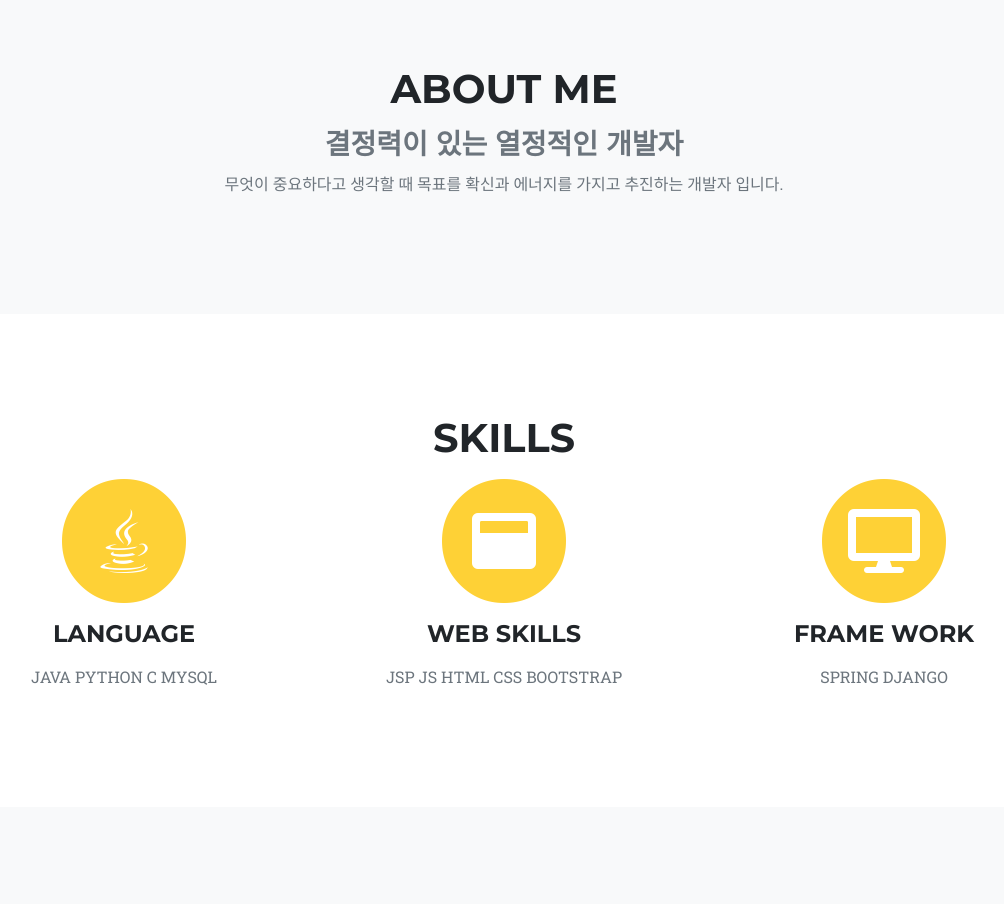
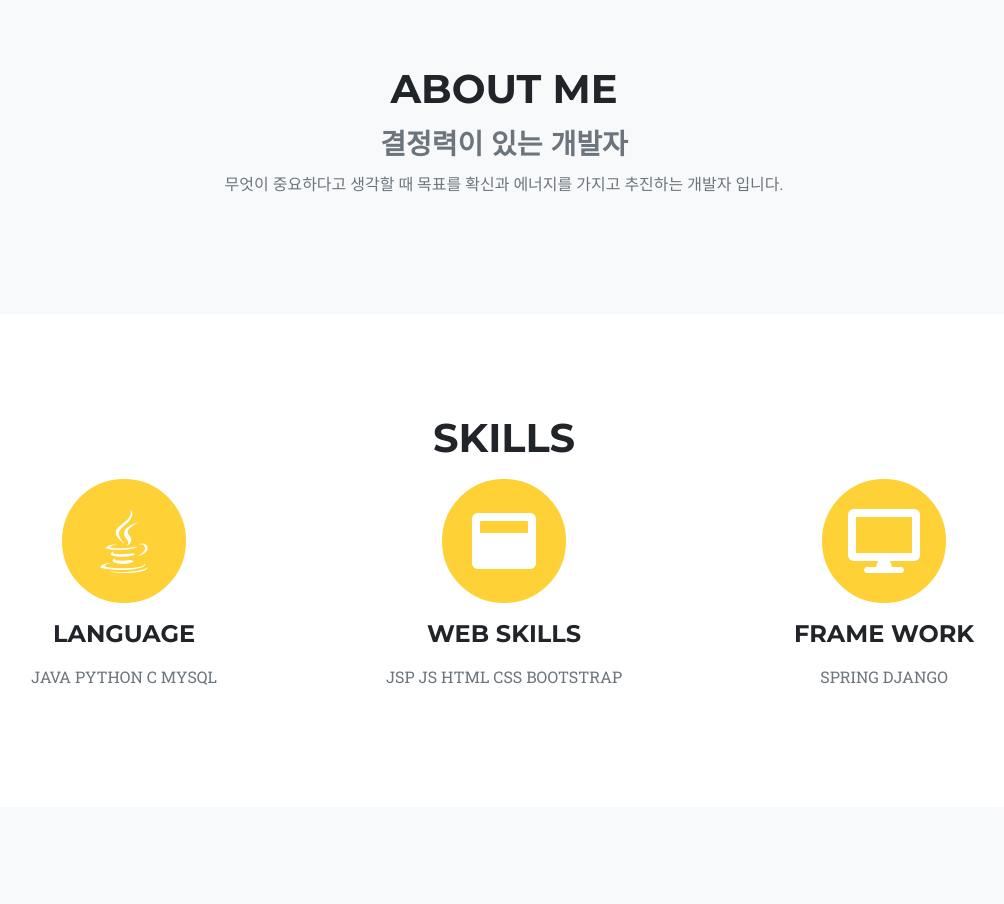
Before and after one commit to KimSujin02/KimSujin02.github.io, a plain HTML site: page index.html in a window 1280 px wide. Shown: the part 800-1704 px from the top of the page, without its empty margins (136-1140 px from the left). Drawn offline with Linux system fonts and the light colour scheme; a web font is replaced by a local one.

Commit message:
Add files via upload

```diff
--- a/index.html
+++ b/index.html
@@ -74,7 +74,7 @@
       </div>
       <div class="row">
         <div class="col-lg-8 mx-auto text-center">
-          <h3 class="large text-muted">결정력이 있는 열정적인 개발자</h3>
+          <h3 class="large text-muted">결정력이 있는 개발자</h3>
           <p class="large text-muted">무엇이 중요하다고 생각할 때 목표를 확신과 에너지를 가지고 추진하는 개발자 입니다.</p>
         </div>
       </div>
```
